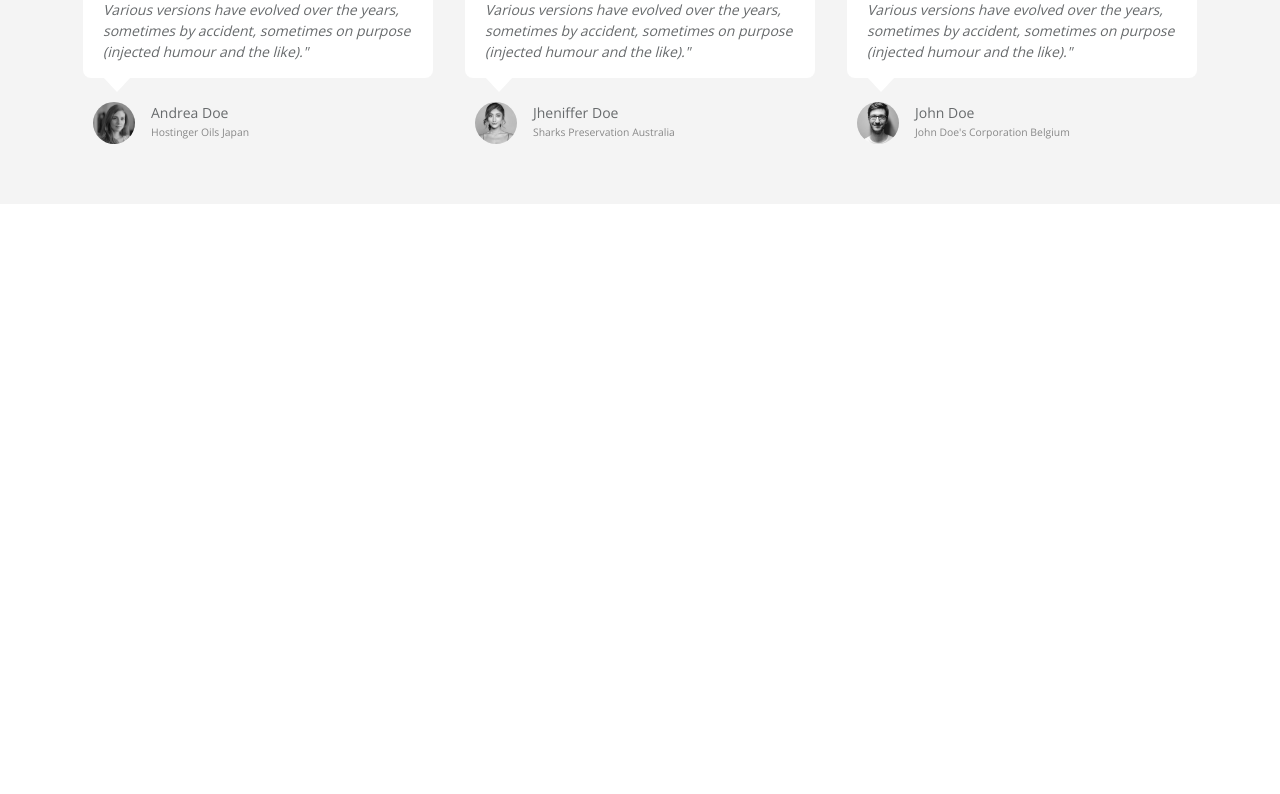
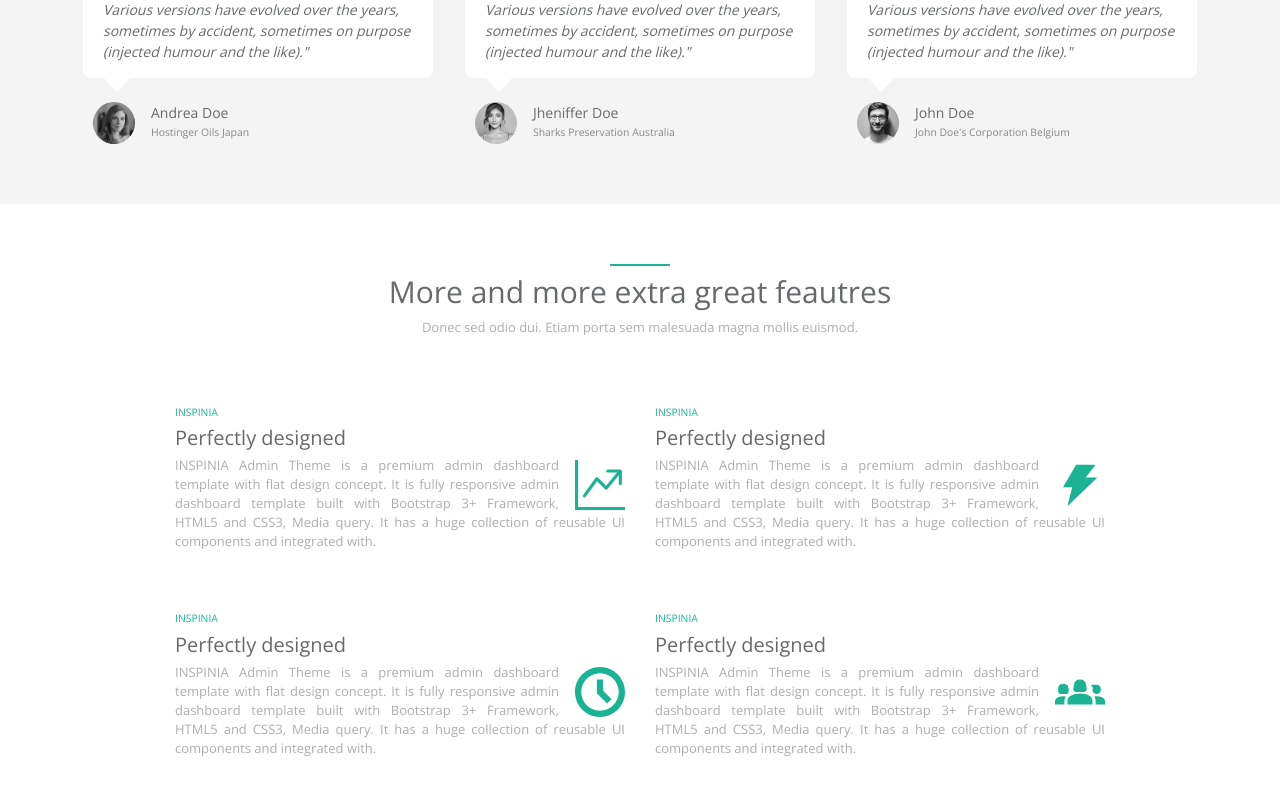
Before and after one commit to yagovelazquez/React-Landing-Page, a React (Create React App) app: page / in a window 1280 px wide. Shown: the part 4619-5413 px from the top of the page. Before the commit the page ends 4823 px from the top, so only its background shows below. Built offline with nearby package versions, Linux system fonts and the light colour scheme.

Commit message:
Feat: add extra great features section

```diff
--- a/src/views/Home/Home.tsx
+++ b/src/views/Home/Home.tsx
@@ -8,6 +8,7 @@ import MoreFeaturesSection from './components/MoreFeaturesSection/MoreFeaturesSe
 import OurWorkFlow from './components/OurWorkFlow/OurWorkFlow';
 import OurUsersSaySection from './components/OurUsersSaySection/OurUsersSaySection';
 import OurPartnersSaySecion from './components/OurPartnersSaySecion/OurPartnersSaySecion';
+import ExtraGreatFeaturesSection from './components/ExtraGreatFeaturesSection/ExtraGreatFeaturesSection';
 
 
 function Home() {
@@ -32,6 +33,7 @@ function Home() {
       <OurWorkFlow />
       <OurUsersSaySection />
       <OurPartnersSaySecion />
+      <ExtraGreatFeaturesSection />
     </div>
   );
 }
--- /dev/null
+++ b/src/views/Home/components/ExtraGreatFeaturesSection/ExtraGreatFeaturesSection.tsx
@@ -0,0 +1,70 @@
+import { FC } from 'react';
+import { AiFillThunderbolt } from 'react-icons/ai';
+import { BsGraphUpArrow } from 'react-icons/bs';
+import { ImClock } from 'react-icons/im';
+import { MdGroups2 } from 'react-icons/md';
+import SectionContainer from '../../../../shared/components/layout/SectionContainer';
+import SectionHeader from '../../../../shared/components/Texts/SectionHeader';
+import ExtraGreatFeaturesCard from './components/ExtraGreatFeaturesCard';
+
+interface ExtraGreatFeaturesSectionProps {
+  // TODO: Add prop types
+}
+
+const headings = [
+  { title: 'More and more extra great feautres', className: 'text-title' },
+];
+
+const extraFeaturesCardList = [
+  {
+    title: 'Perfectly designed',
+    description:
+      'INSPINIA Admin Theme is a premium admin dashboard template with flat design concept. It is fully responsive admin dashboard template built with Bootstrap 3+ Framework, HTML5 and CSS3, Media query. It has a huge collection of reusable UI components and integrated with.',
+    smallText: 'INSPINIA',
+    Icon: BsGraphUpArrow,
+  },
+  {
+    title: 'Perfectly designed',
+    description:
+      'INSPINIA Admin Theme is a premium admin dashboard template with flat design concept. It is fully responsive admin dashboard template built with Bootstrap 3+ Framework, HTML5 and CSS3, Media query. It has a huge collection of reusable UI components and integrated with.',
+    smallText: 'INSPINIA',
+    Icon: AiFillThunderbolt,
+  },
+  {
+    title: 'Perfectly designed',
+    description:
+      'INSPINIA Admin Theme is a premium admin dashboard template with flat design concept. It is fully responsive admin dashboard template built with Bootstrap 3+ Framework, HTML5 and CSS3, Media query. It has a huge collection of reusable UI components and integrated with.',
+    smallText: 'INSPINIA',
+    Icon: ImClock,
+  },
+  {
+    title: 'Perfectly designed',
+    description:
+      'INSPINIA Admin Theme is a premium admin dashboard template with flat design concept. It is fully responsive admin dashboard template built with Bootstrap 3+ Framework, HTML5 and CSS3, Media query. It has a huge collection of reusable UI components and integrated with.',
+    smallText: 'INSPINIA',
+    Icon: MdGroups2,
+  },
+];
+
+const ExtraGreatFeaturesSection: FC<ExtraGreatFeaturesSectionProps> = () => {
+  return (
+    <SectionContainer>
+      <SectionHeader
+        headings={headings}
+        paragraph="Donec sed odio dui. Etiam porta sem malesuada magna mollis euismod."
+      />
+      <div className='flex flex-wrap w-[930px] justify-between'>
+      {extraFeaturesCardList.map((card) => (
+        <ExtraGreatFeaturesCard
+          Icon={card.Icon}
+          smallText={card.smallText}
+          description={card.description}
+          title={card.title}
+        />
+      ))}
+      </div>
+    </SectionContainer>
+  );
+};
+
+export default ExtraGreatFeaturesSection;
--- /dev/null
+++ b/src/views/Home/components/ExtraGreatFeaturesSection/components/ExtraGreatFeaturesCard.tsx
@@ -0,0 +1,37 @@
+import { FC } from 'react';
+import { IconBaseProps } from 'react-icons';
+import Headings from '../../../../../shared/components/Texts/Heading';
+import Paragraph from '../../../../../shared/components/Texts/Paragraph';
+import Small from '../../../../../shared/components/Texts/Small';
+
+interface ExtraGreatFeaturesCardProps {
+  description: string;
+  title: string;
+  smallText: string;
+  Icon: FC<IconBaseProps>;
+}
+
+const ExtraGreatFeaturesCard: FC<ExtraGreatFeaturesCardProps> = ({
+  description,
+  title,
+  smallText,
+  Icon,
+}) => {
+  return (
+    <div className="w-[450px] mt-[60px] flex flex-col gap-1">
+      <Small>{smallText}</Small>
+      <Headings className="text-title font-[100]" variant="h2">
+        {title}
+      </Headings>
+      <div className="w-[full]">
+        <Icon
+          size={'50px'}
+          className="ml-4 text-primary float-right mt-1"
+        />
+        <Paragraph className="text-justify">{description}</Paragraph>
+      </div>
+    </div>
+  );
+};
+
+export default ExtraGreatFeaturesCard;
```
